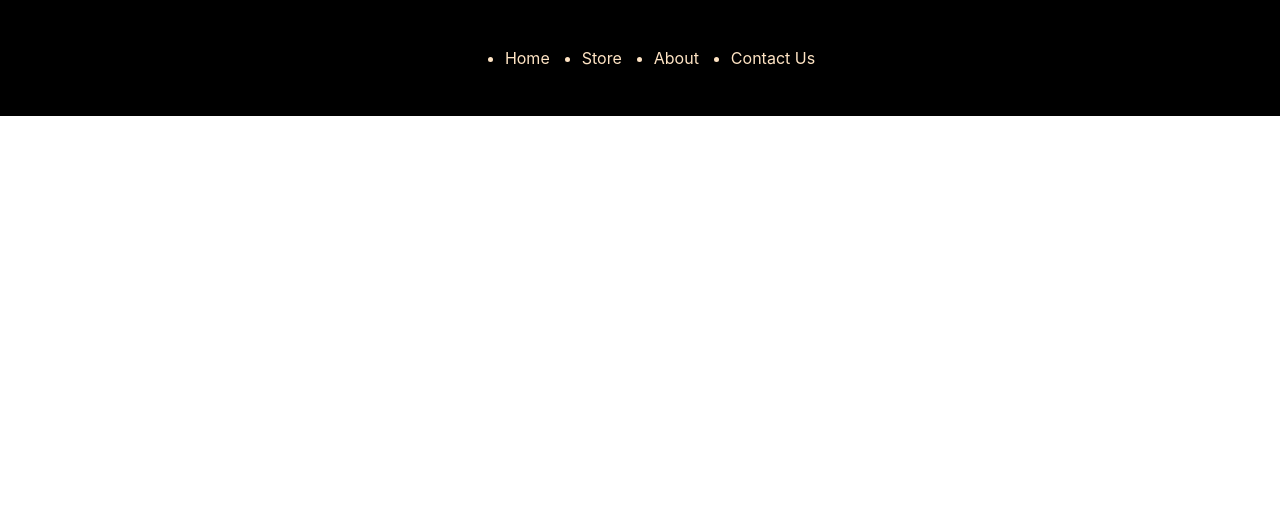
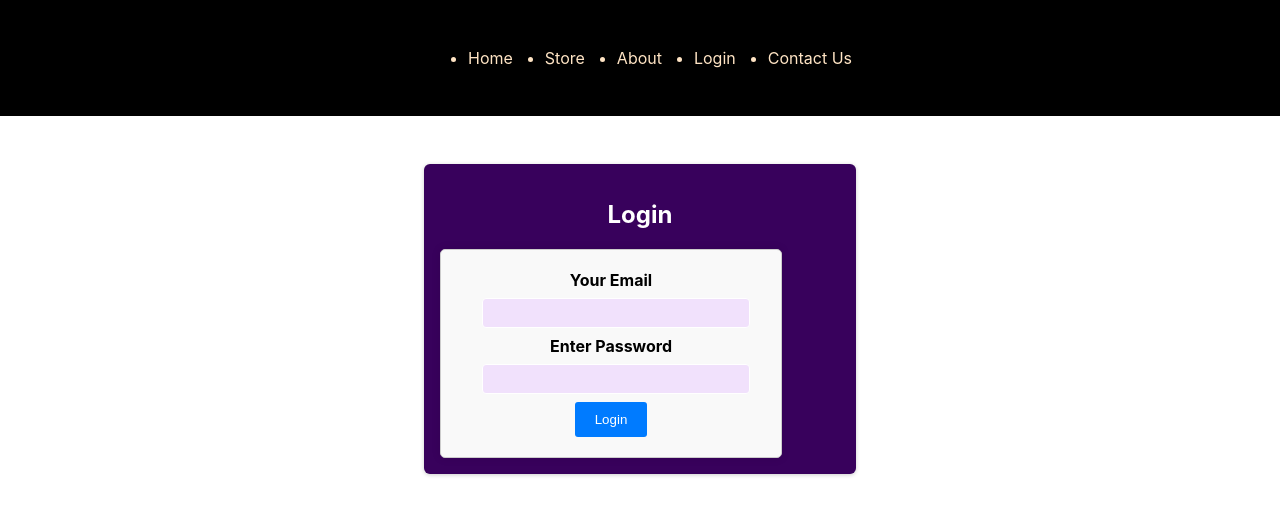
Before and after one commit to Sowmiya04Balachandran/ecommerce-website, a React (Create React App) app: page /login in a window 1280 px wide. Shown: the top 514 px of the page. Built offline with nearby package versions, Linux system fonts and the light colour scheme.

Commit message:
Login page

```diff
--- a/src/App.js
+++ b/src/App.js
@@ -7,6 +7,7 @@ import StorePage from './Pages/StorePage';
 import AboutPage from './Pages/AboutPage';
 import ContactPage from './Pages/ContactPage';
 import ProductDetail from './Product/ProductDetail';
+import LoginPage from './Pages/LoginPage';
 
 const App = () => {
   // return (
@@ -28,9 +29,11 @@ const App = () => {
       <div>
         <MainHeader />
         <main>
-          <Route path="/home" component={HomePage} />
+          <Route path='/' exact><HomePage/></Route>
+          <Route path="/home" component={HomePage} exact />
           <Route path="/store" component={StorePage} />
           <Route path="/about" component={AboutPage} />
+          <Route path="/login"><LoginPage/></Route>
           <Route path="/contact" component={ContactPage} />
           <Route path="/product/:productId" component={ProductDetail} /> {/* Dynamic route */}
         </main>
--- a/src/Links/MainHeader.js
+++ b/src/Links/MainHeader.js
@@ -16,6 +16,9 @@ const MainNavigation = () => {
             <NavLink to="/about">About</NavLink>
           </li>
           <li>
+            <NavLink to="/login">Login</NavLink>
+          </li>
+          <li>
             <NavLink to="/contact">Contact Us</NavLink>
           </li>
         </ul>
--- /dev/null
+++ b/src/Login/Login.js
@@ -0,0 +1,80 @@
+import {useState,useRef} from 'react';
+import classes from './Login.module.css';
+import { useHistory } from 'react-router-dom';
+
+
+
+const Login=()=>{
+    const [isLogin,setLogin]=useState(true);
+
+    const emailInputRef=useRef();
+    const passwordInputRef=useRef();
+
+    const history=useHistory();
+
+    const  submitHandler=(event)=>{
+        event.preventDefault();
+
+        const enteredEmail=emailInputRef.current.value;
+        const enteredPassword=passwordInputRef.current.value;
+setLogin(true);
+
+if(isLogin){
+    console.log(enteredEmail,enteredPassword)
+    history.push('/store');
+}else{
+    fetch('https://identitytoolkit.googleapis.com/v1/accounts:signUp?key=AIzaSyBe59Ffpjr8AlNv8oSvdCXFsjXtfB8EPpQ',{
+        method:'POST',
+        body:JSON.stringify({
+            email:enteredEmail,
+            password:enteredPassword,
+            returnSecureToken:true,
+        }),
+        headers:{
+            'Content-Type':'application/json'
+        }
+    }).then((res)=>{
+        console.log(res);
+        if(res.ok){
+
+        history.push('/store');
+        }else{
+            return res.json().then((data)=>{
+                let errorMessage='Authentication fail';
+                if(data&&data.error && data.error.message){
+                    errorMessage=data.error.message;
+                }
+                alert(errorMessage);
+            })
+        }
+    })
+}
+
+
+    }
+
+
+
+
+
+
+    return(
+        <section  className={classes.auth}>
+            <h1>Login</h1>
+        <form onSubmit={submitHandler}>
+            <div className={classes.control}>
+            <label htmlFor="email">Your Email</label>
+            <input type='email' id='email'  ref={emailInputRef} required/>
+            </div>
+            <div className={classes.control}>
+                <label htmlFor="password">Enter Password</label>
+                <input type='password' id='password' ref={passwordInputRef} required/>
+                </div>
+                <div className={classes.action}>
+                    <button type="submit">Login</button>
+                </div>
+        </form>
+        </section>
+    )
+}
+export default Login
--- /dev/null
+++ b/src/Login/Login.module.css
@@ -0,0 +1,73 @@
+.auth {
+    margin: 3rem auto;
+    width: 95%;
+    max-width: 25rem;
+    border-radius: 6px;
+    background-color: #38015c;
+    box-shadow: 0 1px 4px rgba(0, 0, 0, 0.2);
+    padding: 1rem;
+    text-align: center;
+  }
+
+  .auth h1 {
+    text-align: center;
+    color: white;
+  }
+
+  .control {
+    margin-bottom: 0.5rem;
+  }
+
+  .control label {
+    display: block;
+    color:black;
+    font-weight: bold;
+    margin-bottom: 0.5rem;
+  }
+
+  .control input {
+    font: inherit;
+    background-color: #f1e1fc;
+    color: #38015c;
+    border-radius: 4px;
+    border: 1px solid white;
+    width: 100%;
+    text-align: center;
+    padding: 0.25rem;
+  }
+
+  .actions {
+    margin-top: 1.5rem;
+    display: flex;
+    flex-direction: column;
+    align-items: center;
+    color:white;
+  }
+
+  .actions button {
+    cursor: pointer;
+    font: inherit;
+    color: white;
+    background-color: #9f5ccc;
+    border: 1px solid #9f5ccc;
+    border-radius: 4px;
+    padding: 0.5rem 2.5rem;
+  }
+
+  .actions button:hover {
+    background-color: #873abb;
+    border-color: #873abb;
+  }
+
+  .actions .toggle {
+    margin-top: 1rem;
+    background-color: transparent;
+    color: #9f5ccc;
+    border: none;
+    padding: 0.15rem 1.5rem;
+  }
+
+  .actions .toggle:hover {
+    background-color: transparent;
+    color: #ae82cc;
+  }
--- /dev/null
+++ b/src/Pages/LoginPage.js
@@ -0,0 +1,8 @@
+import Login from "../Login/Login";
+
+const LoginPage=()=>{
+    return(
+        <Login/>
+    )
+}
+export default LoginPage;
```
